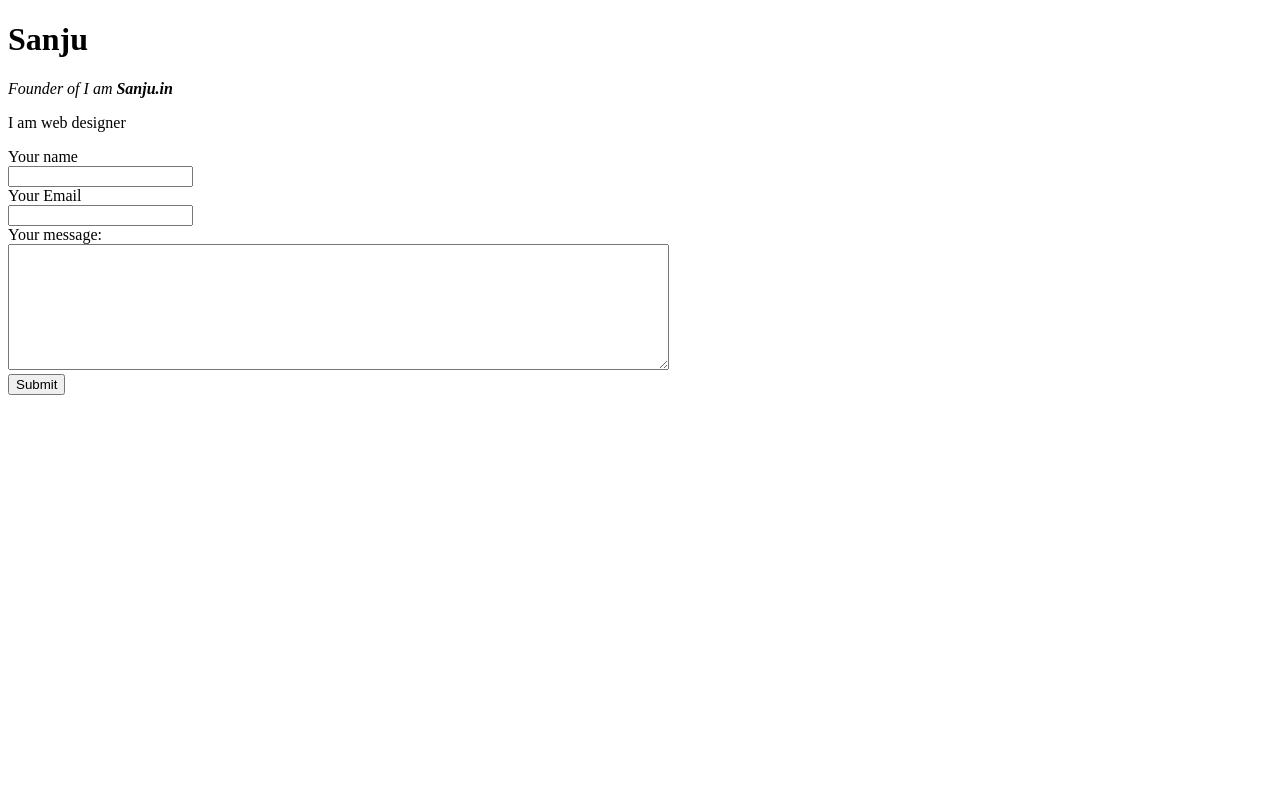
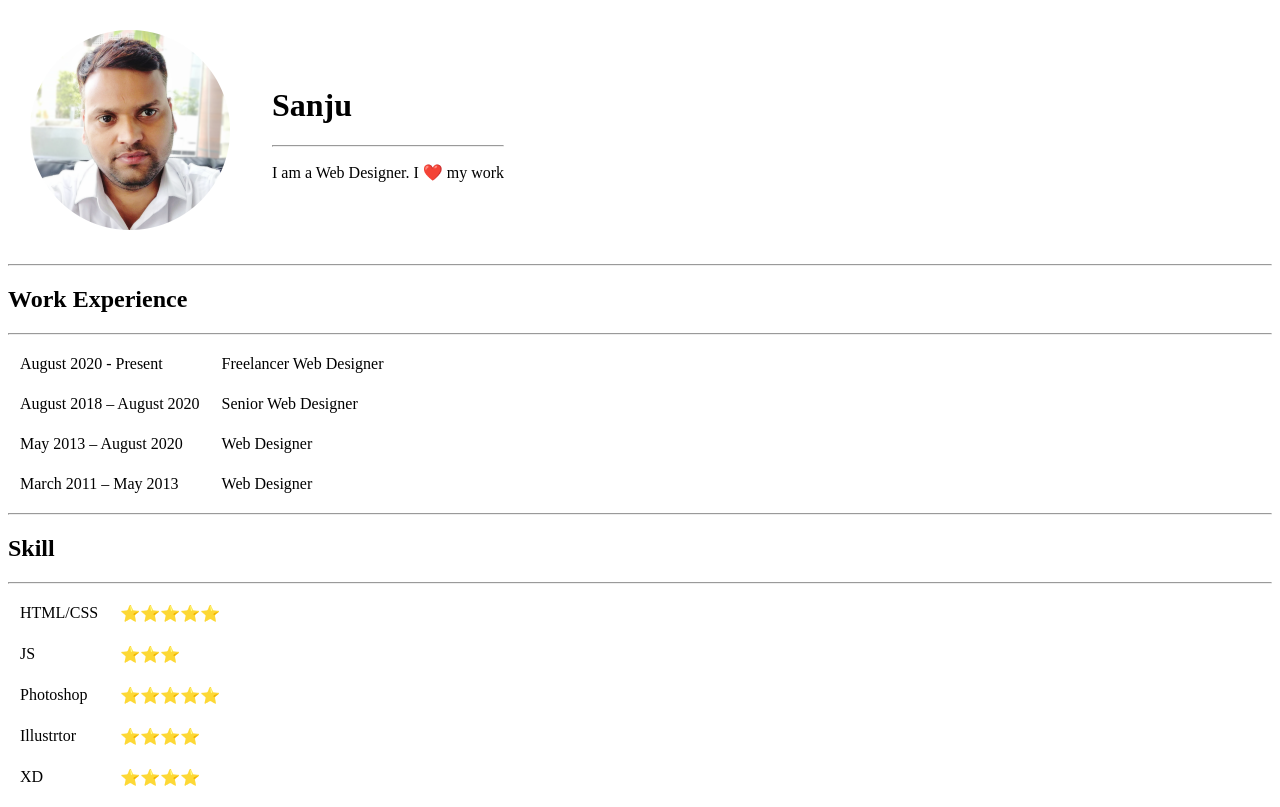
Before and after one commit to i-am-sanju/cv, a plain HTML site: page index.html in a window 1280 px wide. Drawn offline with Linux system fonts and the light colour scheme.

Commit message:
Updating my website

```diff
--- a/index.html
+++ b/index.html
@@ -5,14 +5,82 @@
   <meta charset="UTF-8">
   <meta name="viewport" content="width=device-width, initial-scale=1.0">
   <meta http-equiv="X-UA-Compatible" content="ie=edge">
-  <title>Sanju personal site</title>
+  <title>Sanju'personal website </title>
 </head>
 
 <body>
-  <h1>Sanju</h1>
-  <p><em>Founder of I am <strong>Sanju.in</strong></em></p>
-  <p>I am web designer</p>
-  <form action="mailto:kamehar@gmal.com" method="post" enctype="text/plain">
+
+
+<table cellpadding="20">
+  <tbody>
+    <tr>
+      <td> <img width="200" src="images/Sanju-circle-photo.png" alt=""> </td>
+      <td>
+        <h1>Sanju</h1>
+        <hr>
+        <p>I am a Web Designer. I ❤️ my work</p>
+      </td>
+    </tr>
+  </tbody>
+</table>
+<hr>
+<h2>Work Experience</h2>
+<hr>
+<table cellpadding="10">
+  <tbody>
+    <tr>
+      <td>August 2020 -  Present</td>
+      <td>Freelancer Web Designer</td>
+    </tr>
+    <tr>
+      <td>August 2018 – August 2020</td>
+      <td>Senior Web Designer</td>
+    </tr>
+
+    <tr>
+      <td>May 2013 – August 2020</td>
+      <td> Web Designer</td>
+    </tr>
+    <tr>
+      <td>March 2011 – May 2013</td>
+      <td>Web Designer</td>
+    </tr>
+  </tbody>
+</table>
+
+<hr>
+
+<h2>Skill</h2>
+<hr>
+<table cellpadding="10">
+  <tbody>
+    <tr>
+      <td>HTML/CSS</td>
+      <td>⭐️⭐️⭐️⭐️⭐️</td>
+    </tr>
+    <tr>
+      <td>JS</td>
+      <td>⭐️⭐️⭐️</td>
+    </tr>
+
+    <tr>
+      <td>Photoshop</td>
+      <td>⭐️⭐️⭐️⭐️⭐️</td>
+    </tr>
+    <tr>
+      <td>Illustrtor</td>
+      <td>⭐️⭐️⭐️⭐️</td>
+    </tr>
+
+    <tr>
+      <td>XD</td>
+      <td>⭐️⭐️⭐️⭐️</td>
+    </tr>
+  </tbody>
+</table>
+
+
+  <!-- <form action="mailto:kamehar@gmal.com" method="post" enctype="text/plain">
     <label for="">Your name</label><br>
     <input name="Your Name" type="text"><br>
     <label for="">Your Email</label><br>
@@ -20,7 +88,7 @@
     <label for="">Your message:</label><br>
     <textarea name="Your message" rows="8" cols="80"></textarea><br>
     <input name="" type="submit">
-    </form>
+    </form> -->
 </body>
 
 </html>
```
Also changed, not shown: images/Sanju-circle-photo.png (added).
